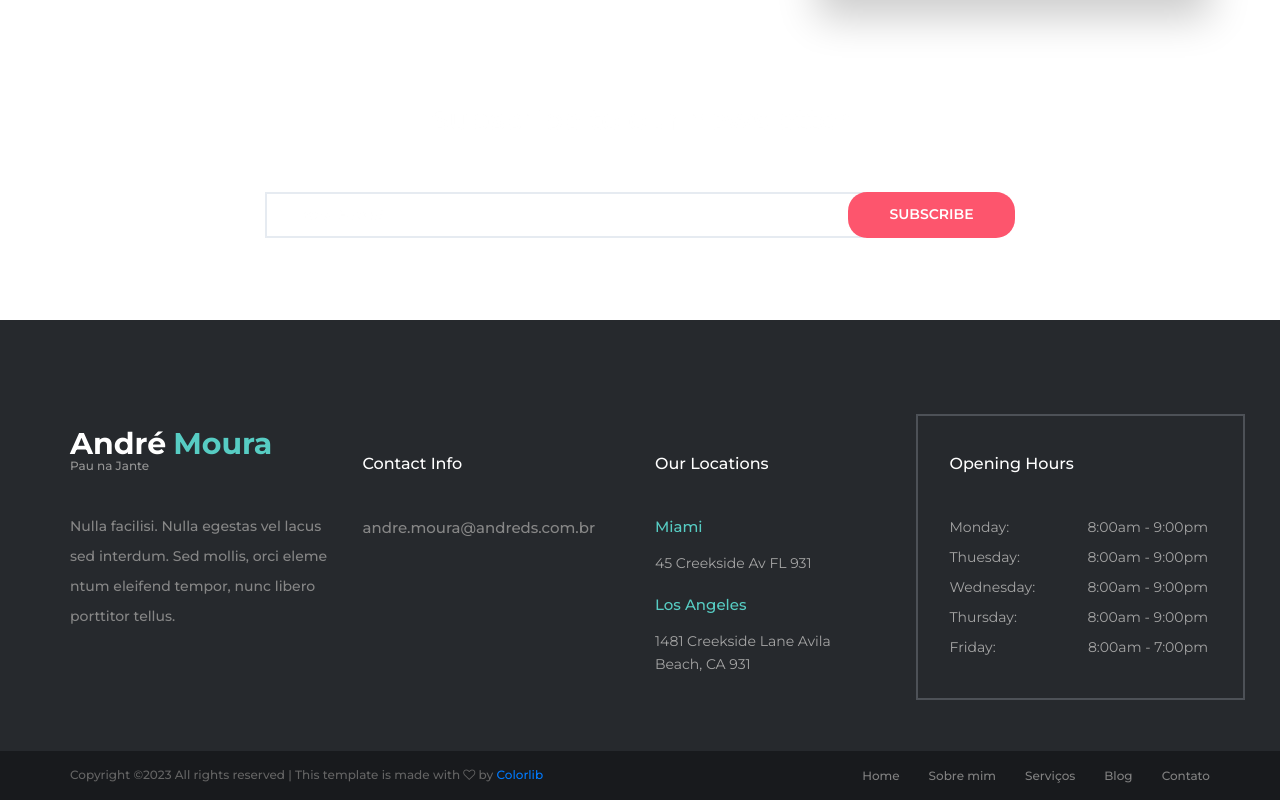
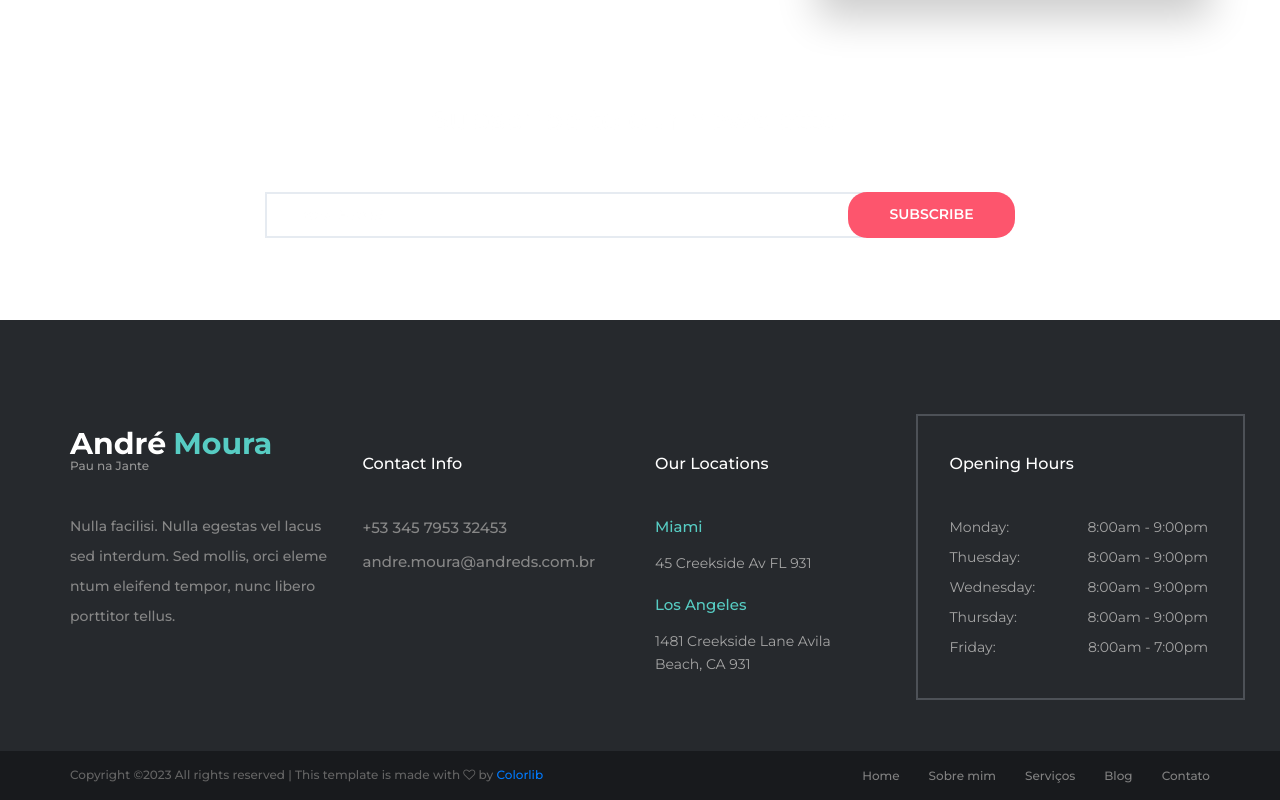
Before and after one commit to GilsonBezerra/site-andre, a plain HTML site: page index.html in a window 1280 px wide. Shown: the part 3854-4654 px from the top of the page. Drawn offline with Linux system fonts and the light colour scheme.

Commit message:
Correção de dados

```diff
--- a/index.html
+++ b/index.html
@@ -544,7 +544,7 @@
 						<div class="footer_contact">
 							<div class="footer_title">Contact Info</div>
 							<ul class="contact_list">
-								<!-- <li>+53 345 7953 32453</li> -->
+								<li>+53 345 7953 32453</li>
 								<li>andre.moura@andreds.com.br</li>
 							</ul>
 						</div>
```
